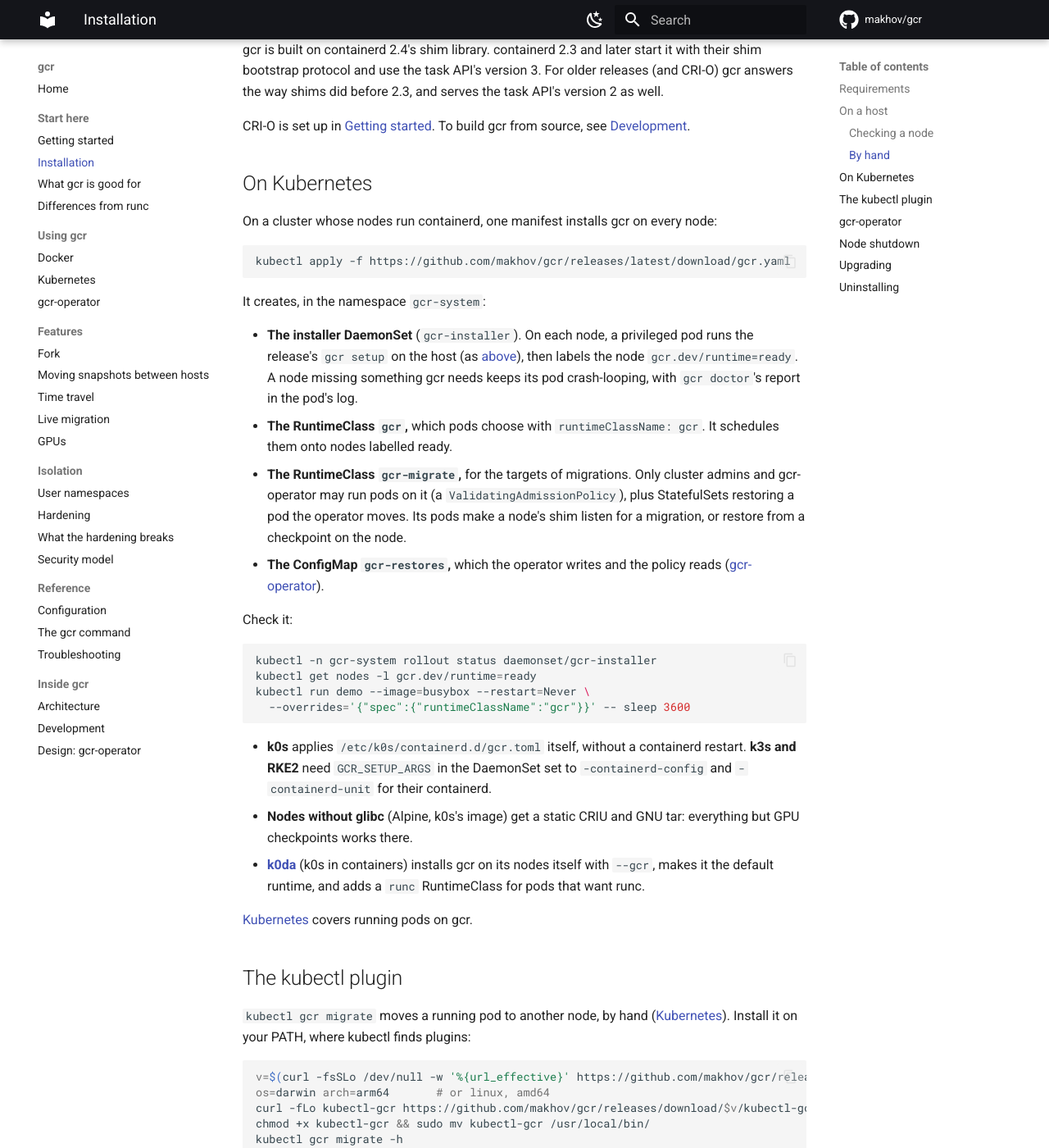
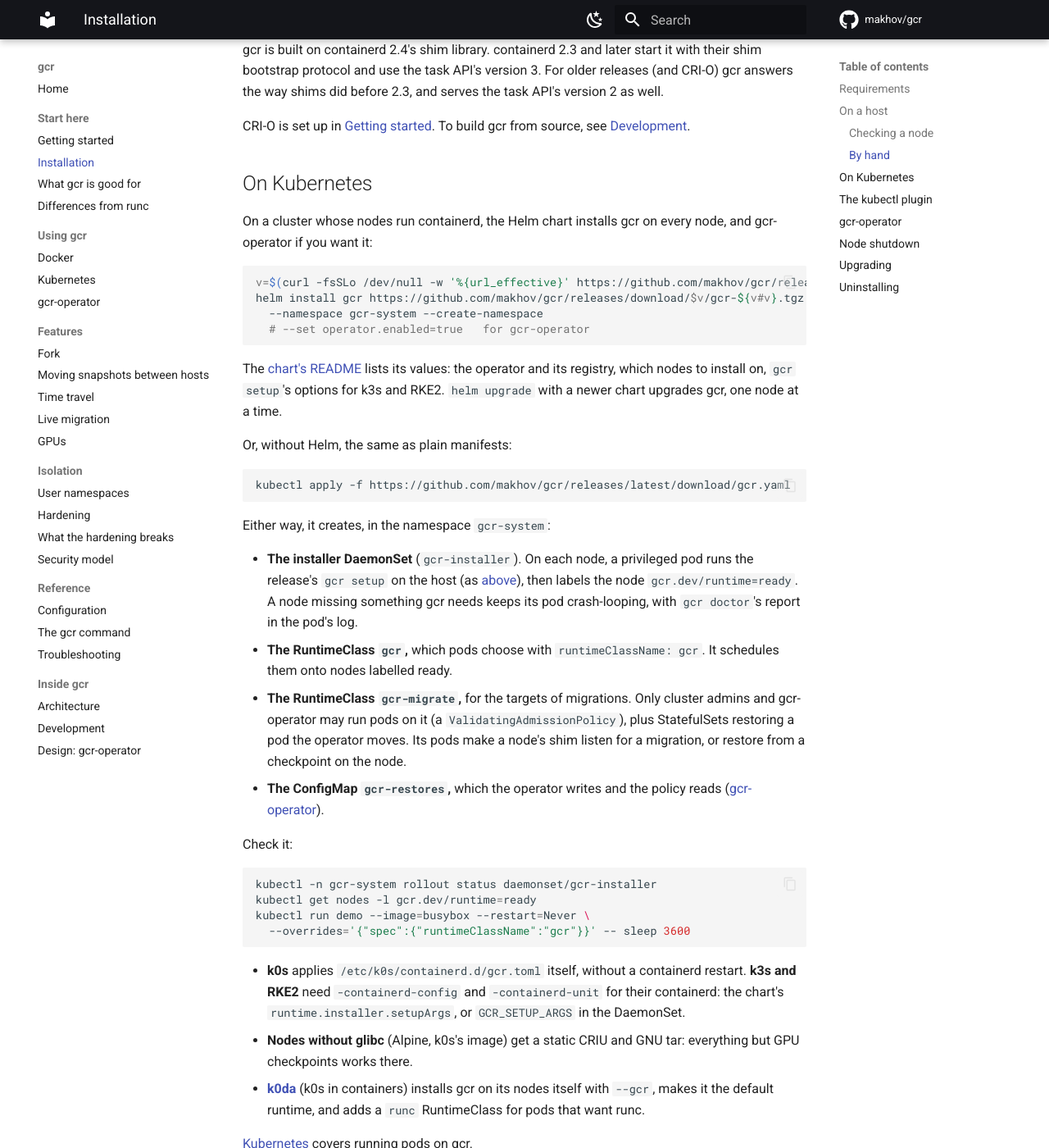
Before and after one commit to makhov/gcr, an MkDocs documentation site: the page built from docs/install.md, in a window 1280 px wide and 1400 px high, scrolled down 2386 px. Shown: the whole window at 82% size. Built offline with MkDocs 1.6.1 and Material for MkDocs 9.7.7, drawn with Linux system fonts in a browser that asks for light colours; comment, search, counter and statistics services are not loaded; some of the changed text lies outside the part shown.

Commit message:
A Helm chart for gcr, with gcr-operator optional
charts/gcr installs gcr's runtime (the installer DaemonSet, the gcr and
gcr-migrate RuntimeClasses, the admission policy guarding gcr-migrate and
its ConfigMap) and, with operator.enabled, gcr-operator, with
operator.registry and operator.plainHTTP for StatefulSets and node
shutdowns. Namespaced objects go in the release's namespace, which the
policy and the webhooks name; cluster-wide ones keep their names.

The chart is now where the manifests come from: hack/manifests.sh
(make manifests) generates deploy/gcr.yaml and deploy/gcr-operator.yaml
from it, the same objects as before, and CI checks they are up to date
and lints the chart. Releases package it at their version
(dist/gcr-VERSION.tgz, through helm's image), and make chart-push pushes
it to oci://ghcr.io/makhov/charts.

````diff
--- a/docs/install.md
+++ b/docs/install.md
@@ -126,14 +126,28 @@
 
 ## On Kubernetes
 
-On a cluster whose nodes run containerd, one manifest installs gcr on
-every node:
+On a cluster whose nodes run containerd, the Helm chart installs gcr on
+every node, and gcr-operator if you want it:
+
+```sh
+v=$(curl -fsSLo /dev/null -w '%{url_effective}' https://github.com/makhov/gcr/releases/latest | sed 's#.*/##')
+helm install gcr https://github.com/makhov/gcr/releases/download/$v/gcr-${v#v}.tgz \
+  --namespace gcr-system --create-namespace
+  # --set operator.enabled=true   for gcr-operator
+```
+
+The [chart's README](https://github.com/makhov/gcr/tree/main/charts/gcr)
+lists its values: the operator and its registry, which nodes to install
+on, `gcr setup`'s options for k3s and RKE2. `helm upgrade` with a newer
+chart upgrades gcr, one node at a time.
+
+Or, without Helm, the same as plain manifests:
 
 ```sh
 kubectl apply -f https://github.com/makhov/gcr/releases/latest/download/gcr.yaml
 ```
 
-It creates, in the namespace `gcr-system`:
+Either way, it creates, in the namespace `gcr-system`:
 
 - **The installer DaemonSet** (`gcr-installer`). On each node, a
   privileged pod runs the release's `gcr setup` on the host (as
@@ -160,9 +174,9 @@
 ```
 
 - **k0s** applies `/etc/k0s/containerd.d/gcr.toml` itself, without a
-  containerd restart. **k3s and RKE2** need `GCR_SETUP_ARGS` in the
-  DaemonSet set to `-containerd-config` and `-containerd-unit` for their
-  containerd.
+  containerd restart. **k3s and RKE2** need `-containerd-config` and
+  `-containerd-unit` for their containerd: the chart's
+  `runtime.installer.setupArgs`, or `GCR_SETUP_ARGS` in the DaemonSet.
 - **Nodes without glibc** (Alpine, k0s's image) get a static CRIU and GNU
   tar: everything but GPU checkpoints works there.
 - **[k0da](https://github.com/makhov/k0da)** (k0s in containers) installs
@@ -192,7 +206,10 @@
 gcr-operator turns evictions (`kubectl drain`, the cluster autoscaler,
 node upgrades) of pods that opt in into live migrations. With a registry,
 it also moves StatefulSets' pods, and restores pods whose node shuts
-down. It needs `gcr.yaml` installed, and two or more nodes with gcr.
+down. It needs gcr installed, and two or more nodes with gcr.
+
+With the chart, `--set operator.enabled=true` (and
+`--set operator.registry=REPO`); without it:
 
 ```sh
 kubectl apply -f https://github.com/makhov/gcr/releases/latest/download/gcr-operator.yaml
@@ -212,22 +229,24 @@
 ## Upgrading
 
 - **One host:** run the new release's `gcr setup`.
-- **Kubernetes:** apply the new release's `gcr.yaml`, and
-  `gcr-operator.yaml` if you run it. The installer DaemonSet upgrades one
-  node at a time. Running pods keep the shim they started with; new pods
+- **Kubernetes:** `helm upgrade` with the new release's chart, or apply
+  its `gcr.yaml`, and `gcr-operator.yaml` if you run it. The installer
+  DaemonSet upgrades one node at a time. Running pods keep the shim they started with; new pods
   get the new one.
 
 ## Uninstalling
 
-On Kubernetes:
+On Kubernetes, `helm uninstall gcr -n gcr-system`, or:
 
 ```sh
 kubectl delete -f https://github.com/makhov/gcr/releases/latest/download/gcr-operator.yaml
 kubectl delete -f https://github.com/makhov/gcr/releases/latest/download/gcr.yaml
 ```
 
-Deleting the DaemonSet takes the `gcr.dev/runtime=ready` label off the
-nodes and leaves gcr installed on them. Pods on `gcr` keep running.
+This leaves gcr installed on the nodes, and pods on `gcr` keep running.
+The nodes may keep their `gcr.dev/runtime=ready` label, since the
+installer's permissions go with it:
+`kubectl label nodes --all gcr.dev/runtime-` takes it off.
 
 On a host, after the containers on gcr are gone:
 
````
Also changed, not shown: charts/gcr/README.md (added, +43 -0 lines), docs/development.md (+10 -1 lines), docs/operator.md (+10 -3 lines), 15 other files.
